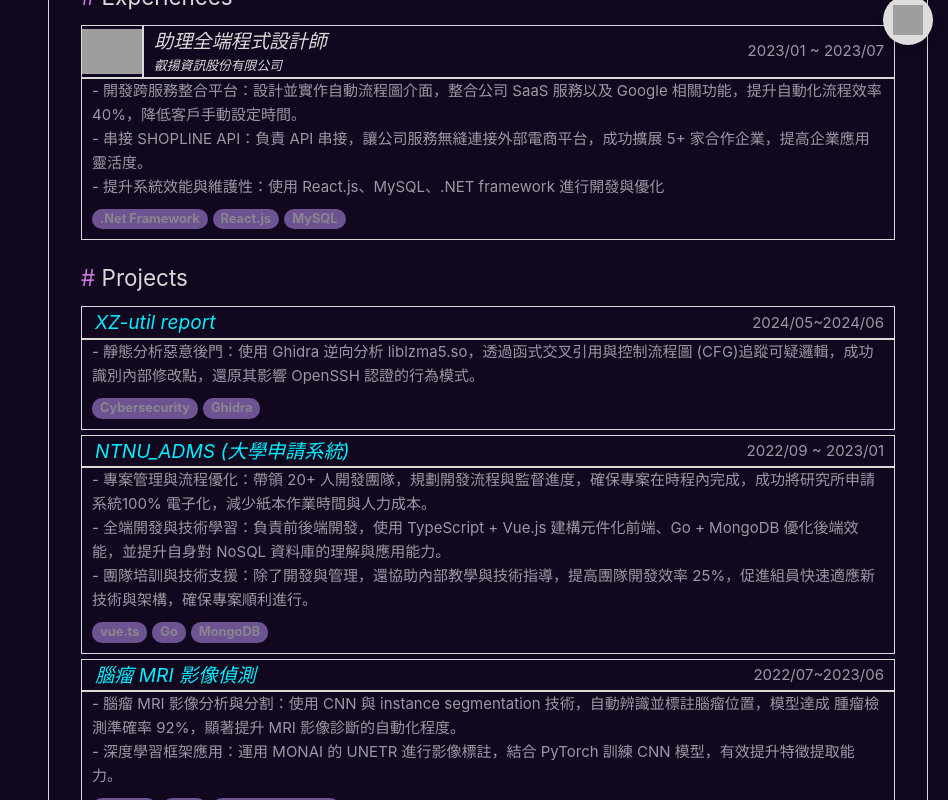
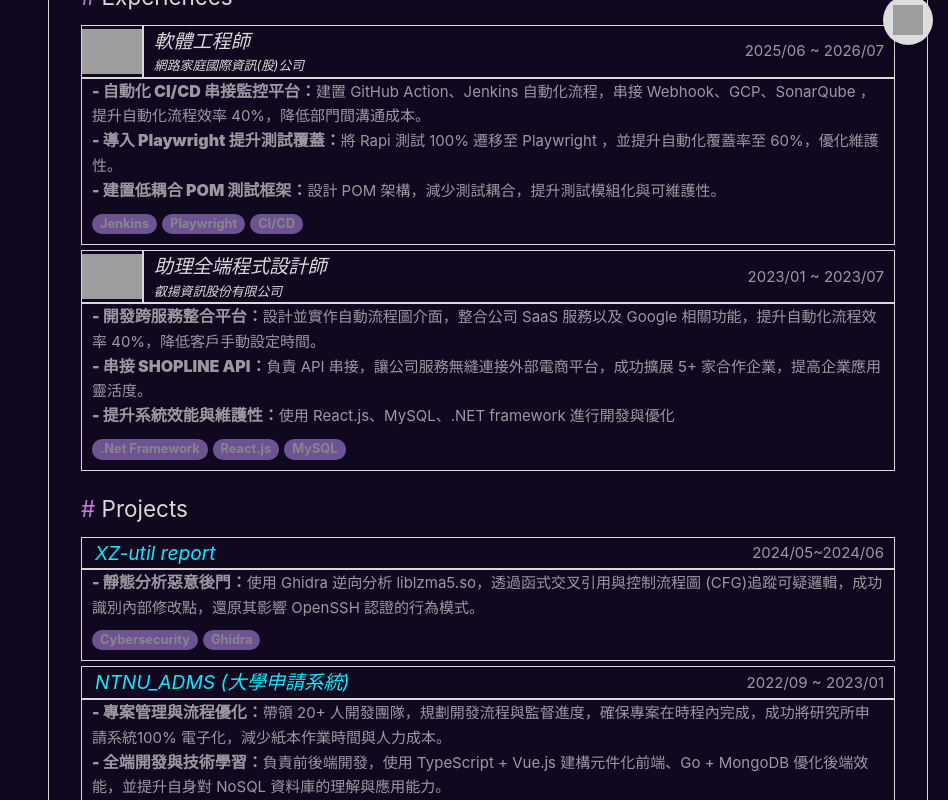
Before and after one commit to Beck049/PersonalWebsite, a Vue app in the folder Beck049/: page /portfolio in a window 1280 px wide. Shown: the part 740-1540 px from the top of the page, without its empty margins (332-1280 px from the left). Built offline with nearby package versions, Linux system fonts and the light colour scheme; grey boxes are pictures that could not be loaded; the HTML template or start-up script is replaced by a standard one.

Commit message:
add data 2025-07-08

```diff
--- a/Beck049/src/components/MyStack.vue
+++ b/Beck049/src/components/MyStack.vue
@@ -76,6 +76,9 @@ const technologies = [
   { name: "kali", src: "/icons/tools/kali.png" },
   { name: "ghidra", src: "/icons/tools/ghidra.png" },
   { name: "wireshark", src: "/icons/tools/wireshark.png" },
+  { name: "burpSuite", src: "/icons/tools/burpSuite.png" },
+  { name: "Jenkins", src: "/icons/tools/jenkins.png" },
+  { name: "Playwright", src: "/icons/tools/Playwright.png" },
 ];
 
 const setFloat = () => {
--- a/Beck049/src/views/HomeView.vue
+++ b/Beck049/src/views/HomeView.vue
@@ -5,7 +5,7 @@ import SocialMediaLink from '../components/SocialMediaLink.vue'
 import WhatIDo from '../components/WhatIDo.vue'
 import MyStack from '../components/MyStack.vue'
 
-const titles = ["Frontend Developer", "Fullstack Developer", "Cybersecurity Analyst"];
+const titles = ["Software Engineer", "Fullstack Developer", "Cybersecurity Analyst"];
 const displayText = ref("");
 let i = 0, j = 0, isDeleting = false;
 
--- a/Beck049/src/views/PortfolioView.vue
+++ b/Beck049/src/views/PortfolioView.vue
@@ -72,7 +72,7 @@ const receiveLang = (value: number) => {
             </div>
           </div>
           <div class="border-style">
-            <p class="enableENDL experience-content">{{ exp.content[lang] }}</p>
+            <p class="enableENDL experience-content" v-html="exp.content[lang]"></p>
             <div class="tag-group">
               <Tag :name="tags" v-for="(tags, index2) in exp.tags" :key="index2" />
           </div>
@@ -91,7 +91,7 @@ const receiveLang = (value: number) => {
             <div class="text-color">{{ proj.period }}</div>
           </div>
           <div class="border-style">
-            <p class="enableENDL project-content">{{ proj.content[lang] }}</p>
+            <p class="enableENDL project-content" v-html="proj.content[lang]"></p>
             <div class="tag-group">
               <Tag :name="tags" v-for="(tags, index2) in proj.tags" :key="index2" />
           </div>
@@ -120,7 +120,7 @@ const receiveLang = (value: number) => {
             </div>
           </div>
           <div class="border-style">
-            <p class="enableENDL project-content">{{ other.content }}</p>
+            <p class="enableENDL project-content" v-html="other.content[lang]"></p>
             <div class="tag-group">
               <Tag :name="tags" v-for="(tags, index2) in other.tags" :key="index2" />
           </div>
@@ -163,44 +163,52 @@ export default {
       ],
       experiences: [
         {
+          img:"/icons/PChome.png", name:["網路家庭國際資訊(股)公司", "PChome Online Corporation"], title:["軟體工程師", "Software Engineer"], period:"2025/06 ~ 2026/07",
+          content:["<b style='font-weight:900;font-size:1rem;'>- 自動化 CI/CD 串接監控平台：</b>建置 GitHub Action、Jenkins 自動化流程，串接 Webhook、GCP、SonarQube ，提升自動化流程效率 40%，降低部門間溝通成本。\n<b style='font-weight:900;font-size:1rem;'>- 導入 Playwright 提升測試覆蓋：</b>將 Rapi 測試 100% 遷移至 Playwright ，並提升自動化覆蓋率至 60%，優化維護性。\n<b style='font-weight:900;font-size:1rem;'>- 建置低耦合 POM 測試框架：</b>設計 POM 架構，減少測試耦合，提升測試模組化與可維護性。",
+                  "<b style='font-weight:900;font-size:1rem;'>- Automated CI/CD and Monitoring Integration:</b> Built automated pipelines with GitHub Actions and Jenkins, integrated Webhook, GCP, and SonarQube, improving workflow efficiency by 40% and reducing interdepartmental communication costs.\n<b style='font-weight:900;font-size:1rem;'>- Migrated to Playwright for Test Coverage Improvement:</b> Fully migrated Rapi tests to Playwright, increasing automation coverage to 60% and enhancing maintainability.\n<b style='font-weight:900;font-size:1rem;'>- Developed Low-Coupling POM Test Framework:</b> Designed a Page Object Model (POM) framework to reduce coupling, improving modularity and maintainability of test code."],
+          tags: ["Jenkins", "Playwright", "CI/CD"],
+        },
+        {
           img:"/icons/GSS.png", name:["叡揚資訊股份有限公司", "Galaxy Software Services Corporation"], title:["助理全端程式設計師", "Assistant Software Engineer"], period:"2023/01 ~ 2023/07",
-          content:["- 開發跨服務整合平台：設計並實作自動流程圖介面，整合公司 SaaS 服務以及 Google 相關功能，提升自動化流程效率 40%，降低客戶手動設定時間。\n- 串接 SHOPLINE API：負責 API 串接，讓公司服務無縫連接外部電商平台，成功擴展 5+ 家合作企業，提高企業應用靈活度。\n- 提升系統效能與維護性：使用 React.js、MySQL、.NET framework 進行開發與優化",
-                  "- Cross-Service Integration: Designed an automated flowchart interface, integrating SaaS and Go Google services to boost automation by 40% and reduce setup time.\n-  SHOPLINE API Integration: Led API integration, expanding partnerships with 5+ businesses and enhancing platform flexibility.\n- System Optimization: Improved performance and maintainability using React.js, MySQL, and .NET."],
+          content:["<b style='font-weight:900;font-size:1rem;'>- 開發跨服務整合平台：</b>設計並實作自動流程圖介面，整合公司 SaaS 服務以及 Google 相關功能，提升自動化流程效率 40%，降低客戶手動設定時間。\n<b style='font-weight:900;font-size:1rem;'>- 串接 SHOPLINE API：</b>負責 API 串接，讓公司服務無縫連接外部電商平台，成功擴展 5+ 家合作企業，提高企業應用靈活度。\n<b style='font-weight:900;font-size:1rem;'>- 提升系統效能與維護性：</b>使用 React.js、MySQL、.NET framework 進行開發與優化",
+                  "<b style='font-weight:900;font-size:1rem;'>- Cross-Service Integration:</b> Designed an automated flowchart interface, integrating SaaS and Go Google services to boost automation by 40% and reduce setup time.\n <b style='font-weight:900;font-size:1rem;'>- SHOPLINE API Integration:</b> Led API integration, expanding partnerships with 5+ businesses and enhancing platform flexibility.\n<b style='font-weight:900;font-size:1rem;'>- System Optimization:</b> Improved performance and maintainability using React.js, MySQL, and .NET."],
           tags: [".Net Framework", "React.js", "MySQL"],
         },
       ],
       skills: [
         { title: "Language", elements: ["C/C++ Python", "javascript Go"], },
         { title: "Frontend", elements: ["vue.js", "React.js"], },
-        { title: "Backend", elements: ["node.js", "GraphQL"], },
+        { title: "Backend", elements: ["node.js", "gin", "GraphQL"], },
         { title: "Database", elements: ["MySQL", "MongoDB", "PostgreSQL"], },
+        { title: "test", elements: ["Selenium", "Playwright"], },
+        { title: "CI/CD", elements: ["Github Action", "Jenkins"], },
       ],
       projects: [
         {
           title:["XZ-util report", "XZ-util report"], period:"2024/05~2024/06",
-          content:["- 靜態分析惡意後門：使用 Ghidra 逆向分析 liblzma5.so，透過函式交叉引用與控制流程圖 (CFG)追蹤可疑邏輯，成功識別內部修改點，還原其影響 OpenSSH 認證的行為模式。",
-                  "- Static Analysis of a Malicious Backdoor: Using Ghidra, I reverse-engineered liblzma5.so, traced suspicious logic via CFG and cross-references, and identified modifications affecting OpenSSH authentication."],
+          content:["<b style='font-weight:900;font-size:1rem;'>- 靜態分析惡意後門：</b>使用 Ghidra 逆向分析 liblzma5.so，透過函式交叉引用與控制流程圖 (CFG)追蹤可疑邏輯，成功識別內部修改點，還原其影響 OpenSSH 認證的行為模式。",
+                  "<b style='font-weight:900;font-size:1rem;'>- Static Analysis of a Malicious Backdoor: </b>Using Ghidra, I reverse-engineered liblzma5.so, traced suspicious logic via CFG and cross-references, and identified modifications affecting OpenSSH authentication."],
           tags: ["Cybersecurity", "Ghidra"],
           link: "https://hackmd.io/@Beck049/BkeQuqv4R",
         },
         {
           title:["NTNU_ADMS (大學申請系統)", "NTNU_ADMS (Admission System)"], period:"2022/09 ~ 2023/01",
-          content:["- 專案管理與流程優化：帶領 20+ 人開發團隊，規劃開發流程與監督進度，確保專案在時程內完成，成功將研究所申請系統100% 電子化，減少紙本作業時間與人力成本。\n- 全端開發與技術學習：負責前後端開發，使用 TypeScript + Vue.js 建構元件化前端、Go + MongoDB 優化後端效能，並提升自身對 NoSQL 資料庫的理解與應用能力。\n- 團隊培訓與技術支援：除了開發與管理，還協助內部教學與技術指導，提高團隊開發效率 25%，促進組員快速適應新技術與架構，確保專案順利進行。",
-                  "- Project Management & Process Optimization: Led a 20+ member team, overseeing development and ensuring timely completion. Successfully digitized 100% of the graduate application system, reducing paperwork and labor costs.\n- Full-Stack Development & Technical Growth: Developed both front and back end using TypeScript + Vue.js for a component-based frontend and Go + MongoDB to optimize backend performance, deepening expertise in NoSQL databases.\n- Team Training & Technical Support: Provided internal training and guidance, boosting team efficiency by 25% and accelerating adaptation to new technologies, ensuring smooth project execution."],
+          content:["<b style='font-weight:900;font-size:1rem;'>- 專案管理與流程優化：</b>帶領 20+ 人開發團隊，規劃開發流程與監督進度，確保專案在時程內完成，成功將研究所申請系統100% 電子化，減少紙本作業時間與人力成本。\n<b style='font-weight:900;font-size:1rem;'>- 全端開發與技術學習：</b>負責前後端開發，使用 TypeScript + Vue.js 建構元件化前端、Go + MongoDB 優化後端效能，並提升自身對 NoSQL 資料庫的理解與應用能力。\n<b style='font-weight:900;font-size:1rem;'>- 團隊培訓與技術支援：</b>除了開發與管理，還協助內部教學與技術指導，提高團隊開發效率 25%，促進組員快速適應新技術與架構，確保專案順利進行。",
+                  "<b style='font-weight:900;font-size:1rem;'>- Project Management & Process Optimization:</b> Led a 20+ member team, overseeing development and ensuring timely completion. Successfully digitized 100% of the graduate application system, reducing paperwork and labor costs.\n<b style='font-weight:900;font-size:1rem;'>- Full-Stack Development & Technical Growth:</b> Developed both front and back end using TypeScript + Vue.js for a component-based frontend and Go + MongoDB to optimize backend performance, deepening expertise in NoSQL databases.\n<b style='font-weight:900;font-size:1rem;'>- Team Training & Technical Support:</b> Provided internal training and guidance, boosting team efficiency by 25% and accelerating adaptation to new technologies, ensuring smooth project execution."],
           tags: ["vue.ts", "Go", "MongoDB"],
           link: "https://hackmd.io/@Beck049/ByGbUWj2yl",
         },
         {
           title:["腦瘤 MRI 影像偵測", "Brain Tumor MRI Detection"], period:"2022/07~2023/06",
-          content:["- 腦瘤 MRI 影像分析與分割：使用 CNN 與 instance segmentation 技術，自動辨識並標註腦瘤位置，模型達成 腫瘤檢測準確率 92%，顯著提升 MRI 影像診斷的自動化程度。\n- 深度學習框架應用：運用 MONAI 的 UNETR 進行影像標註，結合 PyTorch 訓練 CNN 模型，有效提升特徵提取能力。",
-                  "- Brain Tumor MRI Analysis & Segmentation: Used CNN and instance segmentation to detect and annotate tumors, achieving 92% accuracy and enhancing MRI diagnosis automation.\n- Deep Learning Framework Application: Applied MONAI's UNETR for image annotation and trained CNN models with PyTorch to improve feature extraction."],
+          content:["<b style='font-weight:900;font-size:1rem;'>- 腦瘤 MRI 影像分析與分割：</b>使用 CNN 與 instance segmentation 技術，自動辨識並標註腦瘤位置，模型達成 腫瘤檢測準確率 92%，顯著提升 MRI 影像診斷的自動化程度。\n<b style='font-weight:900;font-size:1rem;'>- 深度學習框架應用：</b>運用 MONAI 的 UNETR 進行影像標註，結合 PyTorch 訓練 CNN 模型，有效提升特徵提取能力。",
+                  "<b style='font-weight:900;font-size:1rem;'>- Brain Tumor MRI Analysis & Segmentation:</b> Used CNN and instance segmentation to detect and annotate tumors, achieving 92% accuracy and enhancing MRI diagnosis automation.\n<b style='font-weight:900;font-size:1rem;'>- Deep Learning Framework Application:</b> Applied MONAI's UNETR for image annotation and trained CNN models with PyTorch to improve feature extraction."],
           tags: ["Pytorch", "CNN", "Machine Learning"],
           link: "https://hackmd.io/@Beck049/rJyWcWs2kg",
         },
         {
           title:["師大暑期資工營", "NTNU Summer Computer Science Camp"], period:"2021/11~2022/07",
-          content:["- 統籌與專案管理：擔任總籌，負責規劃 100 人規模 的資工營隊，制定時程並監督各組進度，確保所有講座、實作課程與活動順利執行，活動滿意度達 90%。\n- 跨組協調與廠商洽談：與多個廠商接洽，確保場地、設備、物資準時到位，同時支援各組運作，讓團隊能專注於內容規劃與互動。\n- 提升高中生對資工的認識：透過精心設計的課程與活動，使參與學生對大學資工系的了解度提高 85%（根據活動後問卷統計），成功激發學生對資訊科學的興趣。",
-                  "- Leadership & Project Management: Led a 100+ person computer science camp, planning schedules, overseeing progress, and ensuring smooth execution of lectures, workshops, and activities,achieving a 90% satisfaction rate\n- Cross-Team Coordination & Vendor Negotiation: Managed vendor communications to secure venues, equipment, and materials on time while supporting teams in content planning and engagement.\n- Enhancing High School Students' CS Awareness: Designed interactive courses and activities, increasing participants' understanding of CS programs by 85% (post-event survey), successfully sparking interest in computer science."],
+          content:["<b style='font-weight:900;font-size:1rem;'>- 統籌與專案管理：</b>擔任總籌，負責規劃 100 人規模 的資工營隊，制定時程並監督各組進度，確保所有講座、實作課程與活動順利執行，活動滿意度達 90%。\n<b style='font-weight:900;font-size:1rem;'>- 跨組協調與廠商洽談：</b>與多個廠商接洽，確保場地、設備、物資準時到位，同時支援各組運作，讓團隊能專注於內容規劃與互動。\n<b style='font-weight:900;font-size:1rem;'>- 提升高中生對資工的認識：</b>透過精心設計的課程與活動，使參與學生對大學資工系的了解度提高 85%（根據活動後問卷統計），成功激發學生對資訊科學的興趣。",
+                  "<b style='font-weight:900;font-size:1rem;'>- Leadership & Project Management:</b> Led a 100+ person computer science camp, planning schedules, overseeing progress, and ensuring smooth execution of lectures, workshops, and activities,achieving a 90% satisfaction rate\n<b style='font-weight:900;font-size:1rem;'>- Cross-Team Coordination & Vendor Negotiation:</b> Managed vendor communications to secure venues, equipment, and materials on time while supporting teams in content planning and engagement.\n<b style='font-weight:900;font-size:1rem;'>- Enhancing High School Students' CS Awareness:</b> Designed interactive courses and activities, increasing participants' understanding of CS programs by 85% (post-event survey), successfully sparking interest in computer science."],
           tags: ["Leadership", "Teamwork"],
           link: "https://hackmd.io/@Beck049/rJcIq-jn1g",
         },
@@ -213,49 +221,57 @@ export default {
       others: [
         {
           title:"AI Cup - Medical SPII Detection", period:"2025/05~2025/06",
-          content:"- Model Fine-tuning：Fine-tuned Whisper and DeepSeek for ASR and NER on medical speech data.\n- Efficient Training：Used AMP, LoRA, and 4-bit quantization to train models on 6GB GPU.\n- Data Preparation：Built modules for mel spectrograms, tokenization, and audio augmentation.\n- Resource Optimization：Adjusted batch size, applied gradient accumulation and checkpointing to train large models on limited GPU memory.",
+          content:["<b style='font-weight:900;font-size:1rem;'>- 模型微調：</b>對 Whisper 和 DeepSeek 進行語音辨識 (ASR) 與命名實體辨識 (NER) 的醫療語音資料微調。\n<b style='font-weight:900;font-size:1rem;'>- 高效訓練：</b>使用 AMP、LoRA 與 4-bit 量化，在 6GB GPU 上訓練模型。\n<b style='font-weight:900;font-size:1rem;'>- 資料準備：</b>開發 Mel spectrogram、分詞與音檔增強等資料處理模組。\n<b style='font-weight:900;font-size:1rem;'>- 資源優化：</b>透過調整 batch size、梯度累積與 checkpointing，在有限 GPU 記憶體下訓練大型模型。",
+                  "<b style='font-weight:900;font-size:1rem;'>- Model Fine-tuning:</b> Fine-tuned Whisper and DeepSeek for ASR and NER on medical speech data.\n<b style='font-weight:900;font-size:1rem;'>- Efficient Training:</b> Used AMP, LoRA, and 4-bit quantization to train models on 6GB GPU.\n<b style='font-weight:900;font-size:1rem;'>- Data Preparation:</b> Built modules for mel spectrograms, tokenization, and audio augmentation.\n<b style='font-weight:900;font-size:1rem;'>- Resource Optimization:</b> Adjusted batch size, applied gradient accumulation and checkpointing to train large models on limited GPU memory."],
           tags: ["Pytorch", "Transformers", "Whisper"],
           link: "https://hackmd.io/@Beck049/Sygh77Lb7gl",
         },
         {
           title:"Next.js middleware bypass", period:"2025/04~2025/05",
-          content:"- Researched a Next.js middleware bypass vulnerability by reproducing the exploit and studying mitigations, gaining practical insight into web security flaws and defensive strategies.",
+          content:["- Researched a Next.js middleware bypass vulnerability by reproducing the exploit and studying mitigations, gaining practical insight into web security flaws and defensive strategies.",
+                  "- Researched a Next.js middleware bypass vulnerability by reproducing the exploit and studying mitigations, gaining practical insight into web security flaws and defensive strategies."],
           tags: ["Cybersecurity", "Web"],
           link: "https://hackmd.io/@Beck049/H166W4Lpke",
         },
         {
           title:"PokemonRL", period:"2023/09~2023/12",
-          content:"- Deepened the understanding of reinforcement learning by implementing Deep Q-Learning (DQN) and training an agent to optimize its actions in a complex environment like Pokémon Red.",
+          content:["- Deepened the understanding of reinforcement learning by implementing Deep Q-Learning (DQN) and training an agent to optimize its actions in a complex environment like Pokémon Red.",
+                  "- Deepened the understanding of reinforcement learning by implementing Deep Q-Learning (DQN) and training an agent to optimize its actions in a complex environment like Pokémon Red."],
           tags: ["Pyboy", "Stable Baselines 3", "Reinforce Learning"],
           link: "https://hackmd.io/@Beck049/SJ4jt-j2yg",
         },
         {
           title:"Normal Game Jam 2025",
-          content:"- Participated in a Game Jam and developed a 2D rope parkour game using Godot, achieving second place in the competition.\n- Built upon last year's experience by focusing on improving the development workflow, leading to significant enhancements in game architecture design and collaborative development practices.",
+          content:["- Participated in a Game Jam and developed a 2D rope parkour game using Godot, achieving second place in the competition.\n- Built upon last year's experience by focusing on improving the development workflow, leading to significant enhancements in game architecture design and collaborative development practices.",
+                  "- Participated in a Game Jam and developed a 2D rope parkour game using Godot, achieving second place in the competition.\n- Built upon last year's experience by focusing on improving the development workflow, leading to significant enhancements in game architecture design and collaborative development practices."],
           tags: ["Godot"],
           link: "https://hackmd.io/@Beck049/SJrlI48xll",
         },
         {
           title:"Normal Game Jam 2024",
-          content:"- Gained hands-on experience in using Godot to develop a 2D dungeon puzzle game, improving skills in game engine usage.\n- The tight development timeline taught me how to manage time effectively.",
+          content:["- Gained hands-on experience in using Godot to develop a 2D dungeon puzzle game, improving skills in game engine usage.\n- The tight development timeline taught me how to manage time effectively.",
+                  "- Gained hands-on experience in using Godot to develop a 2D dungeon puzzle game, improving skills in game engine usage.\n- The tight development timeline taught me how to manage time effectively."],
           tags: ["Godot"],
           link: "https://hackmd.io/@Beck049/SkRbpirwA",
         },
         {
           title:"Google Foobar 2023",
-          content:"- honed my ability to break down complex problems and design effective solutions within a limited time frame.\n- Improving the problem-solving skills and the ability to think critically under pressure.",
+          content:["- honed my ability to break down complex problems and design effective solutions within a limited time frame.\n- Improving the problem-solving skills and the ability to think critically under pressure.",
+                  "- honed my ability to break down complex problems and design effective solutions within a limited time frame.\n- Improving the problem-solving skills and the ability to think critically under pressure."],
           tags: ["Python"],
           link: "https://hackmd.io/@Beck049/r1ji9Wjn1e",
         },
         {
           title:"SEEDLab",
-          content:"- Through hands-on exercises like Buffer Overflow, SQL Injection, and ARP Spoofing, you gained practical experience in identifying and understanding common vulnerabilities and attack techniques.",
+          content:["- Through hands-on exercises like Buffer Overflow, SQL Injection, and ARP Spoofing, you gained practical experience in identifying and understanding common vulnerabilities and attack techniques.",
+                  "- Through hands-on exercises like Buffer Overflow, SQL Injection, and ARP Spoofing, you gained practical experience in identifying and understanding common vulnerabilities and attack techniques."],
           tags: ["Cybersecurity"],
           link: "https://hackmd.io/@Beck049/B12vKZi3ke",
         },
         {
           title:"XV6",
-          content:"- Deepened the understanding of critical OS mechanisms, such as system calls, process management, memory management, and file systems, by implementing them within the xv6 kernel.\n- Gained hands-on experience modifying and expanding the xv6 kernel.",
+          content:["- Deepened the understanding of critical OS mechanisms, such as system calls, process management, memory management, and file systems, by implementing them within the xv6 kernel.\n- Gained hands-on experience modifying and expanding the xv6 kernel.",
+                  "- Deepened the understanding of critical OS mechanisms, such as system calls, process management, memory management, and file systems, by implementing them within the xv6 kernel.\n- Gained hands-on experience modifying and expanding the xv6 kernel."],
           tags: ["Operating System"],
           link: "https://hackmd.io/@Beck049/HyssOKkZR",
         },
```
Also changed, not shown: 1 other file (tests, documents, lock files or other folders).
